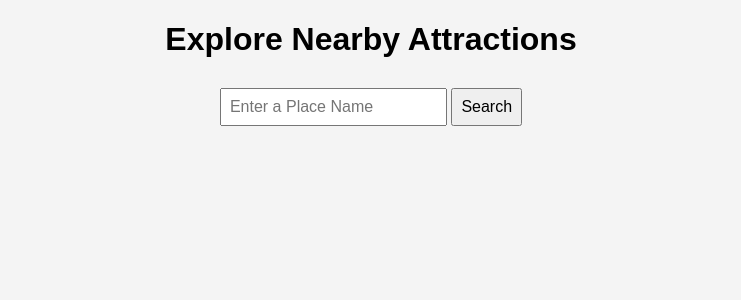
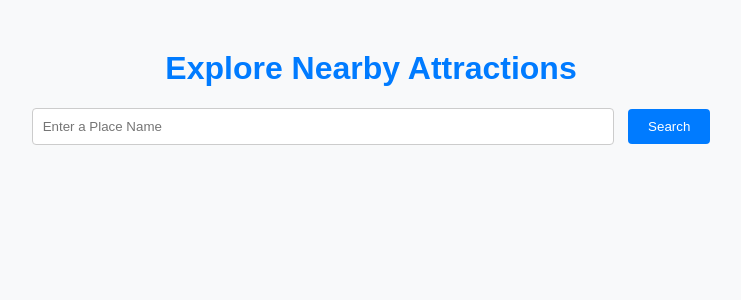
Before and after one commit to bhuvanlist/visitandvibe, a Flask app: page / in a window 1280 px wide. Shown: the top 300 px of the page, without its empty margins (269-1010 px from the left). Run offline with Flask 3, Linux system fonts and the light colour scheme.

Commit message:
Update styles.css

```diff
--- a/static/styles.css
+++ b/static/styles.css
@@ -1,37 +1,51 @@
 body {
     font-family: Arial, sans-serif;
+    background-color: #f8f9fa;
+    color: #333;
     margin: 0;
     padding: 0;
-    text-align: center;
-    background-color: #f4f4f4;
 }
 
-header {
-    background-color: #333;
-    color: white;
-    padding: 1rem;
+.container {
+    max-width: 800px;
+    margin: 50px auto;
+    text-align: center;
 }
 
-main {
-    margin: 2rem auto;
-    width: 80%;
-    max-width: 600px;
+h1 {
+    color: #007bff;
 }
 
 form {
-    margin-bottom: 2rem;
+    margin: 20px 0;
 }
 
-input, button {
-    padding: 0.5rem;
-    margin: 0.5rem 0;
-    font-size: 1rem;
+input[type="text"] {
+    padding: 10px;
+    width: 70%;
+    margin-right: 10px;
+    border: 1px solid #ccc;
+    border-radius: 4px;
 }
 
-#results {
-    margin-top: 1rem;
-    background: white;
-    padding: 1rem;
-    border-radius: 5px;
-    box-shadow: 0 0 10px rgba(0, 0, 0, 0.1);
+button {
+    padding: 10px 20px;
+    color: #fff;
+    background-color: #007bff;
+    border: none;
+    border-radius: 4px;
+    cursor: pointer;
 }
+
+button:hover {
+    background-color: #0056b3;
+}
+
+ul {
+    list-style-type: none;
+    padding: 0;
+}
+
+ul li {
+    margin: 10px 0;
+}
```
